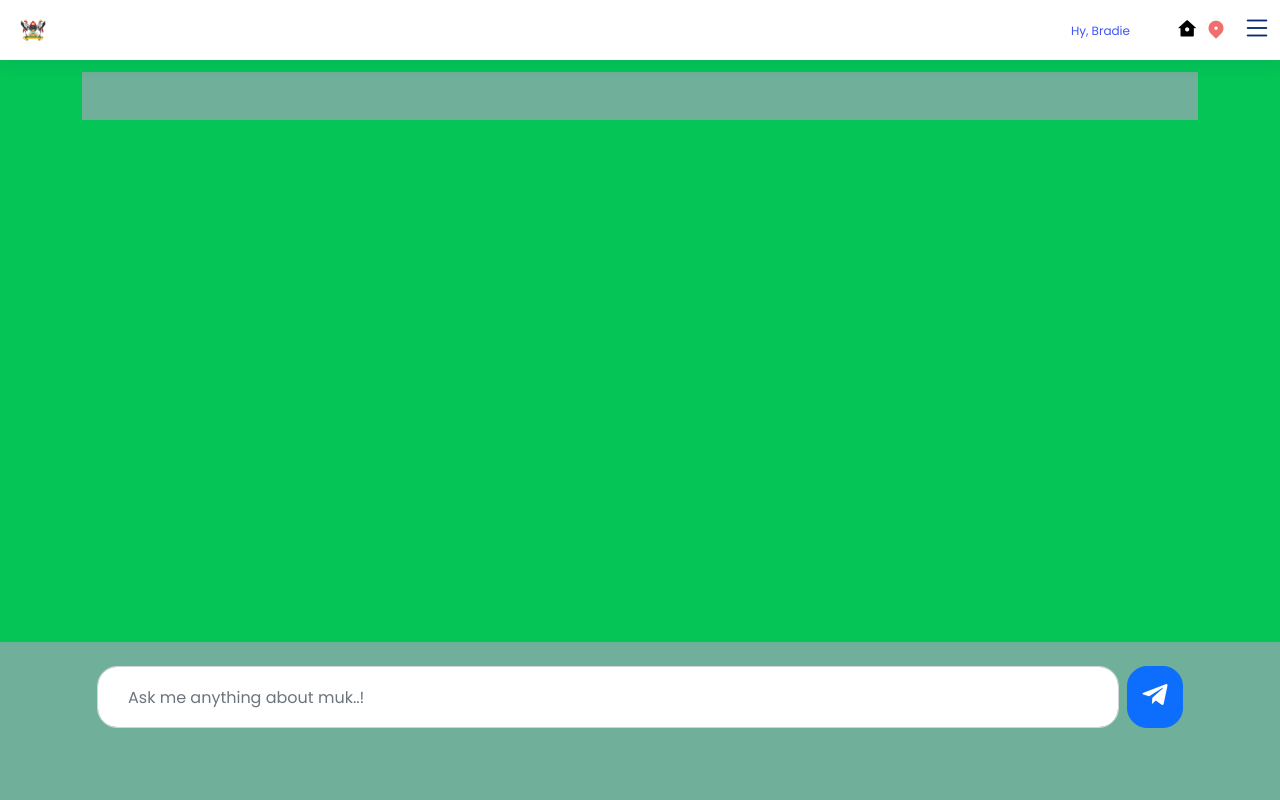
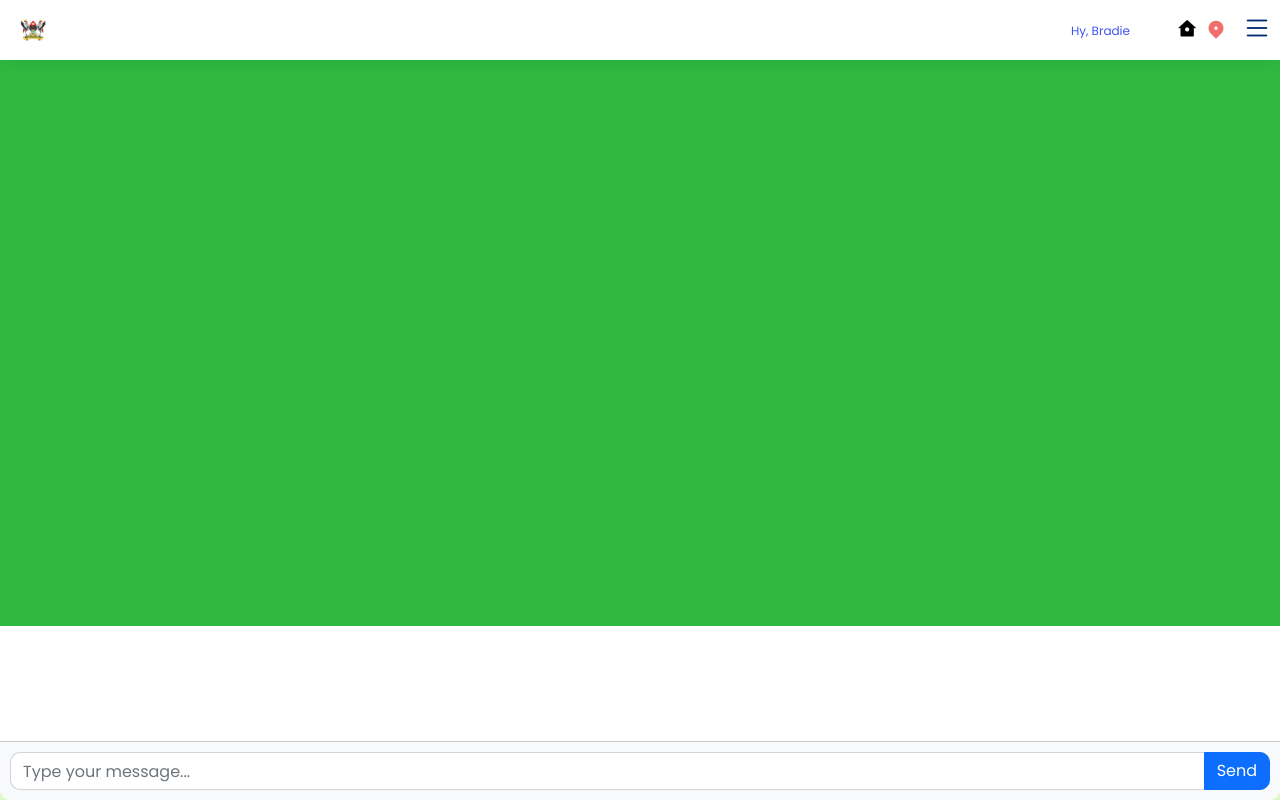
Before and after one commit to linda123ayebale/assistant, a Django app: page /chatbot/ in a window 1280 px wide. Run offline with Django 3.2, Linux system fonts and the light colour scheme; a user stored in the database is signed in; some libraries are stand-ins or nearby versions.

Commit message:
done importing done with intergrating html

```diff
--- a/chatbot/templates/chatbot/index.html
+++ b/chatbot/templates/chatbot/index.html
@@ -9,16 +9,176 @@
 
 {% block content %}
 
+{% block styles %}
+<style>
+    body, html {
+      height: 100%;
+    }
+
+    .messages-box {
+      flex: 1;
+      overflow-y: auto;
+    }
+
+    .messages-list {
+      padding-left: 0;
+    }
+
+    .message {
+      margin-bottom: 15px;
+      list-style: none;
+    }
+
+    .message-text {
+      padding: 10px;
+      border-radius: 5px;
+    }
+
+    .sent {
+      background-color: #dcf8c6;
+      align-self: flex-end;
+      border-top-right-radius: 0;
+      border-bottom-right-radius: 0;
+      border-bottom-left-radius: 10px;
+    }
+
+    .received {
+      background-color: #c6f6c6;
+      align-self: flex-start;
+      border-top-left-radius: 0;
+      border-bottom-right-radius: 10px;
+      border-bottom-left-radius: 0;
+    }
+
+    .message-form {
+      display: flex;
+      position: fixed;
+      bottom: 0;
+      left: 0;
+      right: 0;
+      padding: 10px;
+      background-color: #f8f9fa;
+      border-top: 1px solid #ccc;
+      border-bottom-left-radius: 10px;
+      border-bottom-right-radius: 10px;
+    }
+
+    .message-input {
+      flex: 1;
+      border-radius: 10px;
+      border-right: none;
+
+    }
+
+    .btn-send {
+      border-radius: 10px;
+
+      .5
+    }
+
+    .chat-container {
+      height: 100%;
+      display: flex;
+      flex-direction: column;
+      background-color: #dcf8c6;
+    }
+</style>
+{% endblock %}
+
   <!-- ======= Header ======= -->
   {% include 'header.html' %}
  <!-- End Header -->
 
- <section class="section pt-5">
+ <div class="chat-container">
+  <div class="card flex-grow-1">
+    <div class="card-header bg-primary text-white">Chat</div>
+    {% comment %} {% if user.is_authenticated %}
+    <div class="card-header bg-primary text-white"><b>Welcome, {{user.username}}</b>   <a style="color: yellow;" href="logout">Logout</a></div>
+    {% else %}
+    <div class="card-header bg-primary text-white"><a style="color: yellow" href="login">Login</a>   <a style="color: yellow;" href="register">Register</a></div>
+    {% endif %} {% endcomment %}
+    <div class="card-body messages-box">
+
+      <ul class="list-unstyled messages-list">
+
+        <!-- <li class="message received">
+          <div class="message-text">
+            <div class="message-sender">
+              <b>AI Chatbot</b>
+            </div>
+            <div class="message-content">
+              Hi {{user.username}}, I am your AI Chatbot, you can ask me anything.
+            </div>
+          </div>
+        </li> -->
+
+        {% for chat in chats %}
+          {% if chat.user == request.user %}
+
+            <li class="message sent">
+          <div class="message-text">
+            <div class="message-sender">
+              <b>User</b>
+            </div>
+            <div class="message-content">
+              {{chat.message}}
+            </div>
+          </div>
+        </li>
+
+        <li class="message received">
+          <div class="message-text">
+            <div class="message-sender">
+              <b>Lacky</b>
+            </div>
+            <div class="message-content">
+              {{chat.response}}
+            </div>
+          </div>
+        </li>
+
+          {% endif %}
+        {% endfor %}
+
+      </ul>
+
+    </div>
+    <br><br>
+    <br><br>
+    <br><br>
+  </div>
+  <form class="message-form">
+    {%csrf_token%}
+    <div class="input-group">
+      <input type="text" class="form-control message-input" placeholder="Type your message...">
+      <div class="input-group-append">
+        <button type="submit" class="btn btn-primary btn-send">Send</button>
+      </div>
+    </div>
+  </form>
+</div>
+
+
+   <form class="message-form">
+    {%csrf_token%}
+    <div class="input-group">
+      <input type="text" class="form-control message-input" placeholder="Type your message...">
+      <div class="input-group-append">
+        <button type="submit" class="btn btn-primary btn-send">Send</button>
+      </div>
+    </div>
+  </form>
+</div>
+
+
+
+
+ <!-- <section class="section pt-5">
   <div class="container py-4">
       <div class="card-body py-4" style="background-color: rgb(112, 175, 154);">
           <div class="col-12 justify-content-center">
               <div class="row">
-                <!-- description goes here-->
+                <p>Answers goess</p>
               </div>
 
               <div class="fixed-bottom pb-5" style="background-color: rgb(112, 175, 154);">
@@ -41,12 +201,69 @@
             </div>
           </div>
       </div>
-  </div>
-</section>
+    </div>
+</section> -->
 
 <!-- Add Font Awesome JS script if not already added -->
 <script src="https://kit.fontawesome.com/a076d05399.js" crossorigin="anonymous"></script>
 
   <!-- {% include 'footer.html' %} -->
 
+<script>
+  const messagesList = document.querySelector('.messages-list');
+  const messageForm = document.querySelector('.message-form');
+  const messageInput = document.querySelector('.message-input');
+
+  messageForm.addEventListener('submit', (event) => {
+    event.preventDefault();
+
+    const message = messageInput.value.trim();
+    if (message.length === 0) {
+      return;
+    }
+
+    const messageItem = document.createElement('li');
+    messageItem.classList.add('message', 'sent');
+    messageItem.innerHTML = `
+        <div class="message-text">
+            <div class="message-sender">
+                <b>You</b>
+            </div>
+            <div class="message-content">
+                ${message}
+            </div>
+        </div>`;
+    messagesList.appendChild(messageItem);
+
+    messageInput.value = '';
+
+    fetch('', {
+      method: 'POST',
+      headers: { 'Content-Type': 'application/x-www-form-urlencoded' },
+      body: new URLSearchParams({
+        'csrfmiddlewaretoken': document.querySelector('[name=csrfmiddlewaretoken]').value,
+        'message': message
+      })
+    })
+      .then(response => response.json())
+      .then(data => {
+        const response = data.response;
+        const messageItem = document.createElement('li');
+        messageItem.classList.add('message', 'received');
+        messageItem.innerHTML = `
+        <div class="message-text">
+            <div class="message-sender">
+              <b>AI Chatbot</b>
+            </div>
+            <div class="message-content">
+                ${response}
+            </div>
+        </div>
+          `;
+        messagesList.appendChild(messageItem);
+      });
+  });
+
+</script>
+
 {% endblock content %}
```
